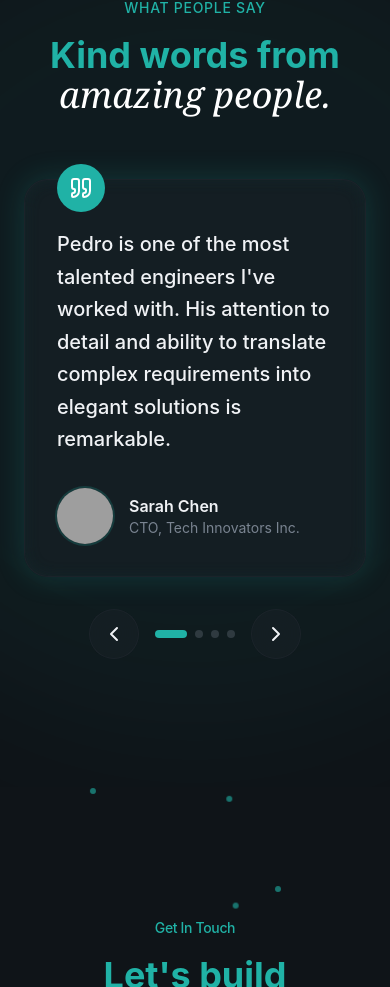
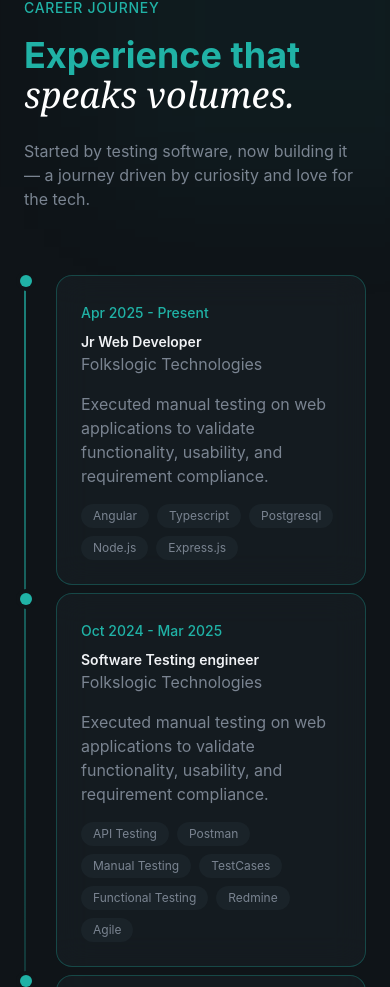
Before and after one commit to swasthikg73/SwasthikG-Portfolio, a React (Vite) app: page / in a window 390 px wide. Shown: the part 6875-7862 px from the top of the page. Built offline with nearby package versions, Linux system fonts and the light colour scheme; grey boxes are pictures that could not be loaded.

Commit message:
Experience section addded

```diff
--- a/src/App.jsx
+++ b/src/App.jsx
@@ -5,6 +5,7 @@ import Experience from "@/sections/Experience.jsx";
 import Projects from "@/sections/Projects.jsx";
 import Testimonials from "@/sections/Testimonials.jsx";
 import Contacts from "@/sections/Contacts.jsx";
+import { Footer } from "./layout/Footer";
 
 function App() {
   return (
@@ -16,9 +17,11 @@ function App() {
         <About />
         <Projects />
         <Experience />
-        <Testimonials />
+        {/* <Testimonials /> */}
         <Contacts />
       </main>
+
+      <Footer />
     </div>
   );
 }
--- a/src/sections/Experience.jsx
+++ b/src/sections/Experience.jsx
@@ -1,7 +1,141 @@
-import React from "react";
+const experience = [
+  {
+    period: "Apr 2025 - Present",
+    role: "Jr Web Developer",
+    company: "Folkslogic Technologies",
+    description:
+      "Executed manual testing on web applications to validate functionality, usability, and requirement compliance.",
+    technologies: [
+      "Angular",
+      "Typescript",
+      "Postgresql",
+      "Node.js",
+      "Express.js",
+    ],
+    current: true,
+  },
+
+  {
+    period: "Oct 2024 - Mar 2025",
+    role: "Software Testing engineer",
+    company: "Folkslogic Technologies",
+    description:
+      "Executed manual testing on web applications to validate functionality, usability, and requirement compliance.",
+    technologies: [
+      "API Testing",
+      "Postman",
+      "Manual Testing",
+      "TestCases",
+      "Functional Testing",
+      "Redmine",
+      "Agile",
+    ],
+    current: false,
+  },
+
+  {
+    period: "June 2024 - Sep 2024",
+    role: "Testing Intern",
+    company: "Folkslogic Technologies",
+    description:
+      "Executed manual testing on web applications to validate functionality, usability, and requirement compliance.",
+    technologies: [
+      "Manual Testing",
+      "Functional",
+      "Regression",
+      "Smoke",
+      "Test Case Design & Execution",
+      "Bug Tracking (Redmine)",
+      "SDLC & STLC, Agile / Scrum Methodology",
+    ],
+    current: false,
+  },
+];
 
 const Experience = () => {
-  return <div></div>;
+  return (
+    <section id="experience" className="relative py-32 overflow-hidden">
+      <div className="absolute w-96 h-96 bg-primary/5 blur-3xl left-1/4 -translate-y-1/2" />
+
+      <div className="container mx-auto px-6 relative z-10">
+        {/* Section header */}
+
+        <div className="max-w-3xl mb-16">
+          <span
+            className="text-secondary-foreground text-sm font-medium
+          tracking-wider uppercase animate-fade-in">
+            Career Journey
+          </span>
+          <h2
+            className="text-secondary-foreground font-bold text-4xl
+          md:text-5xl mt-4 mb-6 animate-fade-in animation-delay-100
+          ">
+            Experience that
+            <span className="font-serif italic font-normal text-white">
+              {" "}
+              speaks volumes.
+            </span>
+          </h2>
+
+          <p className="text-muted-foreground animate-fade-in animation-delay-200">
+            Started by testing software, now building it — a journey driven by
+            curiosity and love for the tech.
+          </p>
+        </div>
+
+        {/* Timeline */}
+        <div className="relative">
+          <div
+            className="timiline-glow absolute left-0 md:left-1/2
+          top-0 bottom-0 w-0.5 bg-linear-to-b from-primary/70 via-primary/30 to-transparent md:translate-x-1/2
+          shadow-[0_0_25px_rgba(32,178,166,0.5)]"
+          />
+
+          <div className="space-y-2 ">
+            {experience.map((exp, ixd) => (
+              <div
+                key={ixd}
+                className="animate-fade-in grid md:grid-cols-2"
+                style={{
+                  animationDelay: `${(ixd + 1) * 150}ms`,
+                }}>
+                {/* Timeline Dot */}
+                <div className="absolute left-0 md:left-1/2  w-3 h-3 bg-primary rounded-full -translate-x-1/3 ring-4 ring-background z-10 ">
+                  {exp.current && (
+                    <span className="absolute inset-0 bg-primary rounded-full animate-ping opacity-75" />
+                  )}
+                </div>
+                {/* Content */}
+                <div
+                  className={`pl-8 md:pl-0 ${ixd % 2 === 0 ? "md:pr-16 md:text-right" : "md:col-start-2 md:pl-16"}`}>
+                  <div className="glass p-6 rounded-2xl border border-primary/30">
+                    <span className="text-sm text-primary font-medium">
+                      {exp.period}
+                    </span>
+                    <h3 className="text-sm font-semibold mt-2">{exp.role}</h3>
+                    <p className="text-muted-foreground">{exp.company}</p>
+                    <p className="text-muted-foreground mt-4">
+                      {exp.description}
+                    </p>
+                    <div
+                      className={`flex flex-wrap gap-2 mt-4 ${ixd % 2 === 0 ? "md:justify-end" : ""}`}>
+                      {exp.technologies.map((tech, i) => (
+                        <span
+                          key={i}
+                          className="px-3 py-1 bg-surface text-xs rounded-full text-muted-foreground">
+                          {tech}
+                        </span>
+                      ))}
+                    </div>
+                  </div>
+                </div>
+              </div>
+            ))}
+          </div>
+        </div>
+      </div>
+    </section>
+  );
 };
 
 export default Experience;
```
